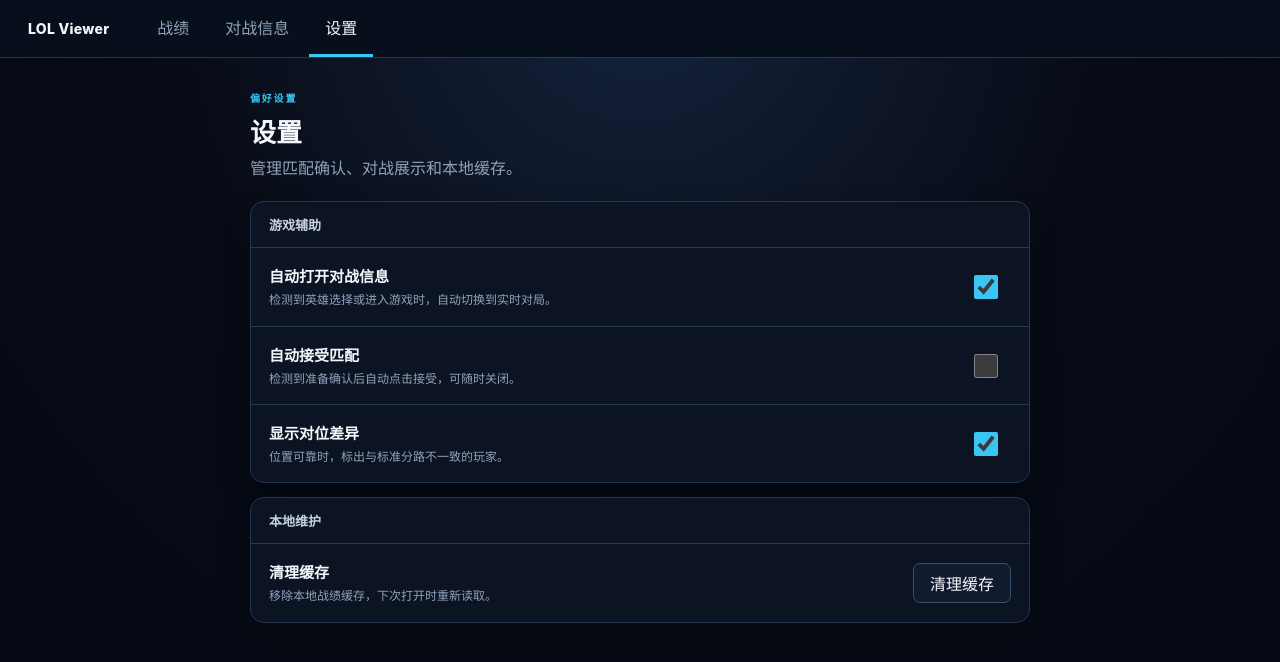
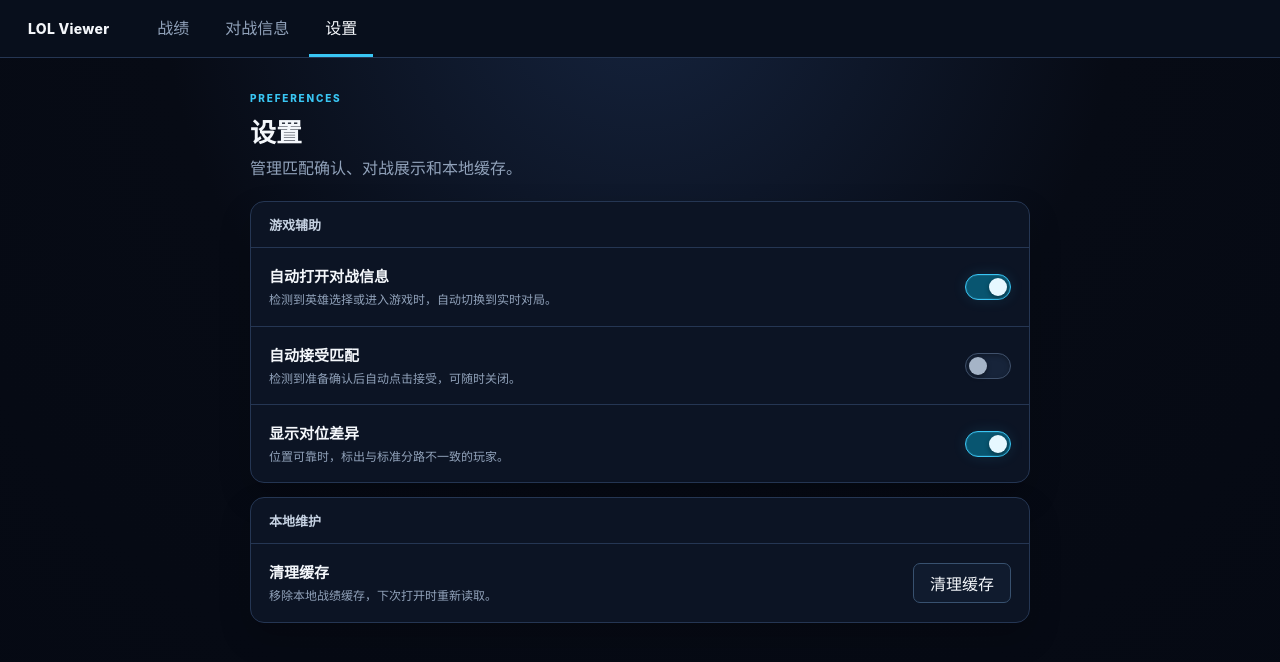
Before and after one commit to avoidsight/lol-viewer, a React (Vite) app in the folder apps/desktop/src/renderer/: page / in a window 1280 px wide. Both pictures are taken after a click on the tab "设置". Shown: the top 662 px of the page. Built offline with nearby package versions, Linux system fonts and the light colour scheme.

Commit message:
style: add consistent settings switches

```diff
--- a/apps/desktop/src/renderer/src/features/settings/SettingsPage.tsx
+++ b/apps/desktop/src/renderer/src/features/settings/SettingsPage.tsx
@@ -1,5 +1,34 @@
 import type { AppSettings } from '../../../../shared/ipc';
 import './settings.css';
-export default function SettingsPage({ settings, message, onAutoOpenChange, onAutoAcceptChange, onLaneDifferencesChange, onClearCache }: { settings: AppSettings; message: string; onAutoOpenChange: (checked: boolean) => void; onAutoAcceptChange: (checked: boolean) => void; onLaneDifferencesChange: (checked: boolean) => void; onClearCache: () => void }) {
-  return <main className="settings-page"><div className="settings-page__inner"><header className="settings-page__heading"><span>偏好设置</span><h1>设置</h1><p>管理匹配确认、对战展示和本地缓存。</p></header><section className="settings-page__section" aria-labelledby="match-settings"><h2 id="match-settings">游戏辅助</h2><label className="settings-row"><span><strong>自动打开对战信息</strong><small>检测到英雄选择或进入游戏时，自动切换到实时对局。</small></span><input type="checkbox" role="switch" checked={settings.autoOpenLiveMatch} onChange={(event) => onAutoOpenChange(event.target.checked)} /></label><label className="settings-row"><span><strong>自动接受匹配</strong><small>检测到准备确认后自动点击接受，可随时关闭。</small></span><input type="checkbox" role="switch" checked={settings.autoAcceptReadyCheck} onChange={(event) => onAutoAcceptChange(event.target.checked)} /></label><label className="settings-row"><span><strong>显示对位差异</strong><small>位置可靠时，标出与标准分路不一致的玩家。</small></span><input type="checkbox" role="switch" checked={settings.showLaneDifferences} onChange={(event) => onLaneDifferencesChange(event.target.checked)} /></label></section><section className="settings-page__section" aria-labelledby="maintenance-settings"><h2 id="maintenance-settings">本地维护</h2><div className="settings-row"><span><strong>清理缓存</strong><small>移除本地战绩缓存，下次打开时重新读取。</small></span><button type="button" onClick={onClearCache}>清理缓存</button></div></section>{message && <p className="settings-page__message" aria-live="polite">{message}</p>}</div></main>;
+
+function SettingSwitch({
+  title,
+  description,
+  checked,
+  onChange
+}: {
+  title: string;
+  description: string;
+  checked: boolean;
+  onChange: (checked: boolean) => void;
+}) {
+  return <label className="settings-row"><span><strong>{title}</strong><small>{description}</small></span><span className="settings-switch"><input type="checkbox" role="switch" checked={checked} onChange={(event) => onChange(event.target.checked)} /><span className="settings-switch__track" aria-hidden="true"><i /></span></span></label>;
 }
+
+export default function SettingsPage({
+  settings,
+  message,
+  onAutoOpenChange,
+  onAutoAcceptChange,
+  onLaneDifferencesChange,
+  onClearCache
+}: {
+  settings: AppSettings;
+  message: string;
+  onAutoOpenChange: (checked: boolean) => void;
+  onAutoAcceptChange: (checked: boolean) => void;
+  onLaneDifferencesChange: (checked: boolean) => void;
+  onClearCache: () => void;
+}) {
+  return <main className="settings-page"><div className="settings-page__inner"><header className="settings-page__heading"><span>PREFERENCES</span><h1>设置</h1><p>管理匹配确认、对战展示和本地缓存。</p></header><section className="settings-page__section" aria-labelledby="match-settings"><h2 id="match-settings">游戏辅助</h2><SettingSwitch title="自动打开对战信息" description="检测到英雄选择或进入游戏时，自动切换到实时对局。" checked={settings.autoOpenLiveMatch} onChange={onAutoOpenChange} /><SettingSwitch title="自动接受匹配" description="检测到准备确认后自动点击接受，可随时关闭。" checked={settings.autoAcceptReadyCheck} onChange={onAutoAcceptChange} /><SettingSwitch title="显示对位差异" description="位置可靠时，标出与标准分路不一致的玩家。" checked={settings.showLaneDifferences} onChange={onLaneDifferencesChange} /></section><section className="settings-page__section" aria-labelledby="maintenance-settings"><h2 id="maintenance-settings">本地维护</h2><div className="settings-row"><span><strong>清理缓存</strong><small>移除本地战绩缓存，下次打开时重新读取。</small></span><button type="button" onClick={onClearCache}>清理缓存</button></div></section>{message && <p className="settings-page__message" aria-live="polite">{message}</p>}</div></main>;
+}
--- a/apps/desktop/src/renderer/src/features/settings/settings.css
+++ b/apps/desktop/src/renderer/src/features/settings/settings.css
@@ -2,4 +2,15 @@
 .settings-page__inner { width: min(780px, 100%); margin: 0 auto; }
 .settings-page__heading { margin-bottom: 22px; }.settings-page__heading > span { color: var(--ui-accent); font-size: 10px; font-weight: 800; letter-spacing: .18em; }.settings-page__heading h1 { margin: 6px 0; font-size: 26px; }.settings-page__heading p { margin: 0; color: var(--ui-muted); }
 .settings-page__section { overflow: hidden; margin-bottom: 14px; border: 1px solid var(--ui-border); border-radius: var(--ui-radius-lg); background: var(--ui-surface); box-shadow: var(--ui-shadow); }.settings-page__section h2 { margin: 0; padding: 13px 18px; border-bottom: 1px solid var(--ui-border); color: var(--ui-text-soft); font-size: 13px; }
-.settings-row { display: flex; min-height: 78px; align-items: center; justify-content: space-between; gap: 24px; padding: 15px 18px; }.settings-row + .settings-row { border-top: 1px solid var(--ui-border); }.settings-row > span { display: grid; gap: 5px; }.settings-row strong { font-size: 15px; }.settings-row small { color: var(--ui-muted); font-size: 12px; line-height: 1.5; }.settings-row input[role="switch"] { width: 44px; height: 24px; accent-color: var(--ui-accent); cursor: pointer; }.settings-row button { min-height: 40px; padding: 0 16px; border: 1px solid var(--ui-border-strong); border-radius: var(--ui-radius-sm); color: var(--ui-text); background: var(--ui-surface-raised); cursor: pointer; }.settings-row button:hover { border-color: var(--ui-accent); background: var(--ui-surface-hover); }.settings-row button:focus-visible, .settings-row input:focus-visible { outline: 2px solid var(--ui-warning); outline-offset: 3px; }.settings-page__message { color: var(--ui-accent); font-size: 13px; }
+.settings-row { display: flex; min-height: 78px; align-items: center; justify-content: space-between; gap: 24px; padding: 15px 18px; }.settings-row + .settings-row { border-top: 1px solid var(--ui-border); }.settings-row > span:first-child { display: grid; gap: 5px; }.settings-row strong { font-size: 15px; }.settings-row small { color: var(--ui-muted); font-size: 12px; line-height: 1.5; }
+.settings-switch { position: relative; display: block; width: 46px; height: 26px; flex: 0 0 auto; }
+.settings-switch input { position: absolute; z-index: 2; inset: 0; width: 100%; height: 100%; margin: 0; opacity: 0; cursor: pointer; }
+.settings-switch__track { position: absolute; inset: 0; display: block; border: 1px solid #40516b; border-radius: 999px; background: #17243a; box-shadow: inset 0 2px 5px rgb(0 0 0 / 28%); transition: border-color 160ms ease, background-color 160ms ease, box-shadow 160ms ease; }
+.settings-switch__track i { position: absolute; top: 3px; left: 3px; width: 18px; height: 18px; border-radius: 50%; background: #a5b4c7; box-shadow: 0 2px 5px rgb(0 0 0 / 38%); transition: transform 180ms cubic-bezier(.2,.8,.2,1), background-color 160ms ease; }
+.settings-switch input:checked + .settings-switch__track { border-color: var(--ui-accent); background: rgb(8 109 139 / 74%); box-shadow: inset 0 0 0 1px rgb(125 211 252 / 12%), 0 0 14px rgb(57 198 244 / 12%); }
+.settings-switch input:checked + .settings-switch__track i { transform: translateX(20px); background: #e6f8ff; }
+.settings-switch input:hover + .settings-switch__track { border-color: #5d789b; }
+.settings-switch input:checked:hover + .settings-switch__track { border-color: #7dd3fc; }
+.settings-switch input:focus-visible + .settings-switch__track { outline: 2px solid var(--ui-warning); outline-offset: 3px; }
+.settings-row button { min-height: 40px; padding: 0 16px; border: 1px solid var(--ui-border-strong); border-radius: var(--ui-radius-sm); color: var(--ui-text); background: var(--ui-surface-raised); cursor: pointer; }.settings-row button:hover { border-color: var(--ui-accent); background: var(--ui-surface-hover); }.settings-row button:focus-visible { outline: 2px solid var(--ui-warning); outline-offset: 3px; }.settings-page__message { color: var(--ui-accent); font-size: 13px; }
+@media (prefers-reduced-motion: reduce) { .settings-switch__track, .settings-switch__track i { transition: none; } }
```
Also changed, not shown: 1 other file (tests, documents, lock files or other folders).
